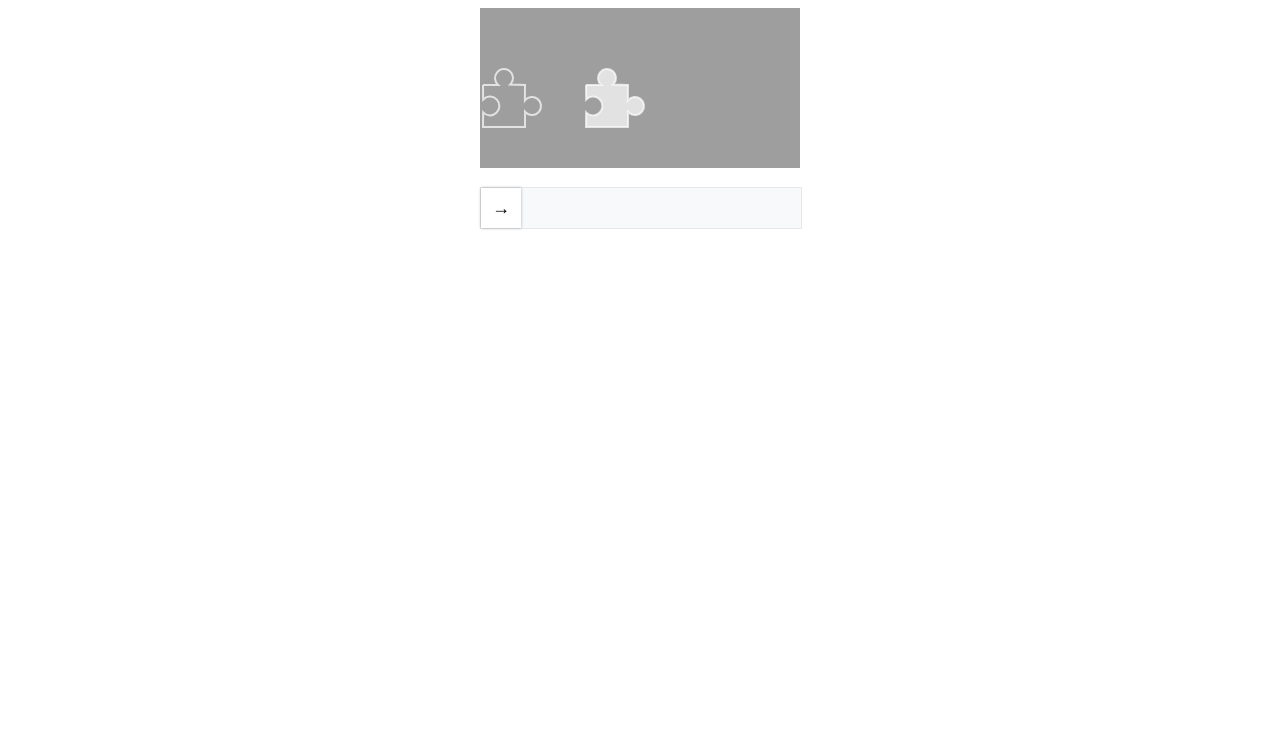
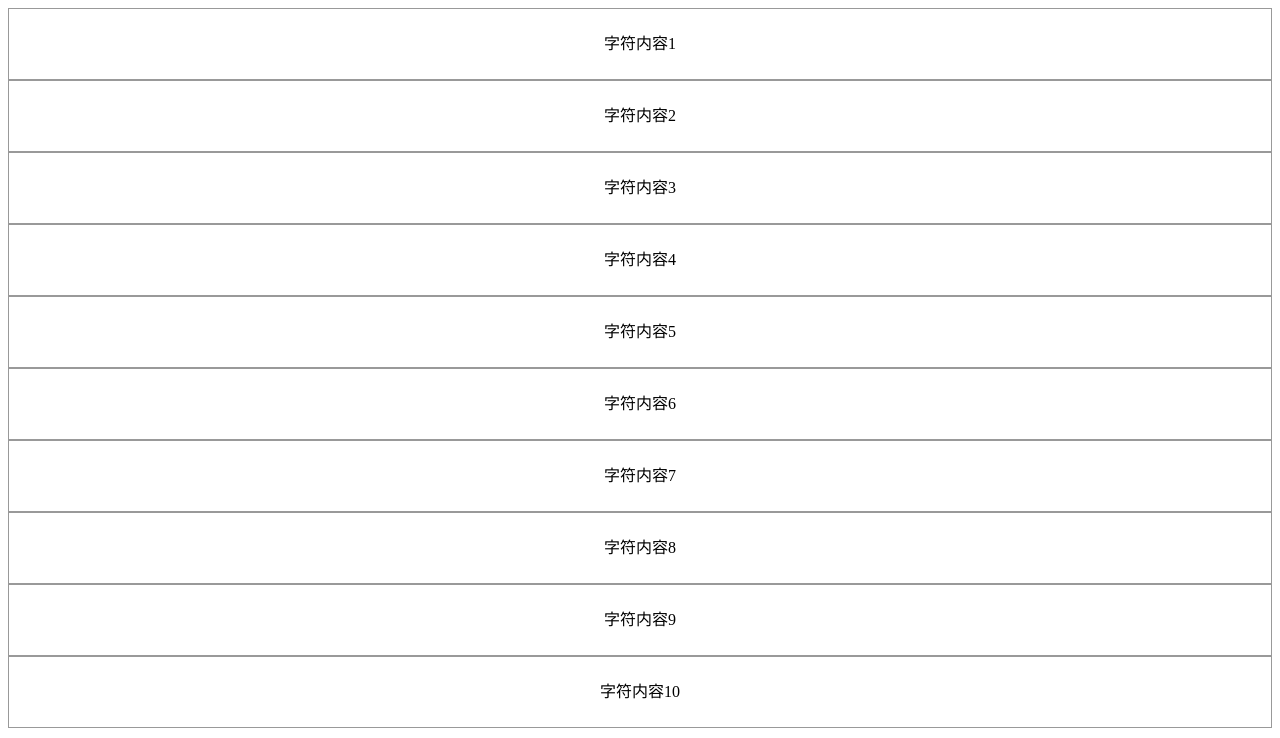
Before and after one commit to AuroraHan/MPlus, a Vue app: page / in a window 1280 px wide. Shown: the top 738 px of the page. Built offline with nearby package versions, Linux system fonts and the light colour scheme; grey boxes are pictures that could not be loaded.

Commit message:
虚拟列表

```diff
--- a/src/App.vue
+++ b/src/App.vue
@@ -10,10 +10,11 @@
     />
   </MAvatar> -->
   <!-- <MyImg></MyImg> -->
-  <MySlider :on-success="success" :onFail="fail"></MySlider>
+  <!-- <MySlider :on-success="success" :onFail="fail"></MySlider> -->
   <!-- <MyDropDown :option-data="dropData.dropArr" width="300px" size="18px"></MyDropDown> -->
   <!-- <button @click="openSeachBar">显示搜索框</button>
   <button @click="closeSeachBar">隐藏搜索框搜索框</button> -->
+  <VirtualList :list-data="listData" :item-size="50"></VirtualList>
 </template>
 
 <script setup lang="ts">
@@ -21,7 +22,8 @@ import { reactive, onMounted } from "vue";
 import MAvatar from "@/components/avatar/MAvatar.vue";
 import MyImg from "@/myTest/lazy/MyImg.vue";
 import MySlider from "@/components/slider/MSlider.vue";
-import MyDropDown from "@/components/dropdown/MDropdown.vue"
+import MyDropDown from "@/components/dropdown/MDropdown.vue";
+import VirtualList from '@/components/virtualList/VirtualList.vue'
 import { useNamespace } from "@/hooks/use-namespace";
 import useSeach from "@/hooks/use-Search/index"
 
@@ -36,6 +38,12 @@ onMounted(() => {
   //   }
   // })
 })
+
+const listData = [] as Array<{ id: number, value: string }>
+
+for (let i = 1; i <= 1000; i++) {
+  listData.push({ id: i, value: '字符内容' + i })
+}
 
 const state = reactive({
   url: "https://fuss10.elemecdn.com/e/5d/4a731a90594a4af544c0c25941171jpeg.jpeg",
--- /dev/null
+++ b/src/components/virtualList/VirtualList.vue
@@ -0,0 +1,103 @@
+<!-- 虚拟列表 -->
+<template>
+    <!-- 可视区域的容器 -->
+    <div class="container" ref="virtualList">
+        <!-- 占位元素 -->
+        <div class="phantom" :style="{ height: listHeight + 'px' }"></div>
+        <!-- // 渲染区域 -->
+        <div class="content" :style="{ transform: `translate3d(0, ${currentOffset}px, 0)` }">
+            <div v-for="item in visibleData" :key="item.id"
+                :style="{ height: itemSize + 'px', lineHeight: itemSize + 'px' }" class="list-item">
+                {{ item.value }}
+            </div>
+        </div>
+    </div>
+</template>
+
+<script setup lang='ts'>
+import { ref, computed, onMounted } from 'vue';
+
+const virtualList = ref()
+
+//起始索引
+const start = ref(0);
+// 结束索引
+const end = ref(0);
+//可视区域高度
+const screenHeight = ref(0);
+//偏移量
+const currentOffset = ref(0);
+
+const props = defineProps({
+    //列表数据
+    listData: {
+        type: Array<{ id: number, value: string }>,
+        default: () => []
+    },
+    //列表每项高度固定
+    itemSize: {
+        type: Number,
+        default: 200
+    }
+})
+
+onMounted(() => {
+    screenHeight.value = virtualList.value.clientHeight;
+    start.value = 0;
+    end.value = start.value + visibleCount.value;
+    virtualList.value.addEventListener('scroll', (event: Event) => {
+        scrollEvent(event.target)
+    })
+})
+
+const scrollEvent = (target: any) => {
+    const scrollTop = target.scrollTop;
+    start.value = ~~(scrollTop / props.itemSize);
+    end.value = start.value + visibleCount.value;
+    currentOffset.value = scrollTop - (scrollTop % props.itemSize);
+}
+
+// 列表总高度
+const listHeight = computed(() => {
+    return props.listData.length * props.itemSize;
+})
+
+// 可显示的列表项数
+const visibleCount = computed(() => {
+    return Math.ceil(screenHeight.value / props.itemSize)
+})
+
+// 获取真实显示列表数据
+const visibleData = computed(() => {
+    return props.listData.slice(start.value, end.value);
+})
+</script>
+
+
+<style scoped lang='scss'>
+.container {
+    position: relative;
+    height: 90vh;
+    overflow: auto;
+}
+
+.phantom {
+    position: absolute;
+    top: 0;
+    right: 0;
+    left: 0;
+}
+
+.content {
+    position: absolute;
+    top: 0;
+    right: 0;
+    left: 0;
+    text-align: center;
+}
+
+.list-item {
+    padding: 10px;
+    border: 1px solid #999;
+}
+</style>
```
